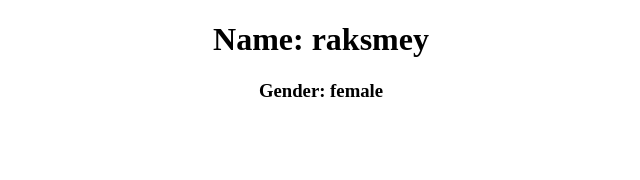
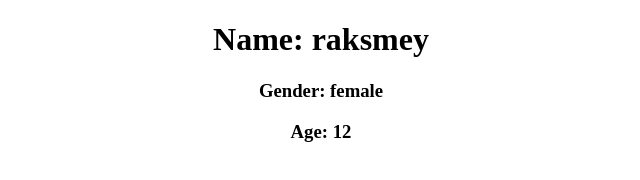
Before and after one commit to pinchai/test_st_11_12, a plain HTML site: page raksmey.html in a window 1280 px wide. Shown: the full height of the page, 319-959 px from the left. Drawn offline with Linux system fonts and the light colour scheme.

Commit message:
test interface

```diff
--- a/raksmey.html
+++ b/raksmey.html
@@ -8,6 +8,7 @@
 <center>
     <h1>Name: raksmey</h1>
     <h3>Gender: female</h3>
+    <h3>Age: 12</h3>
 </center>
 </body>
 </html>
```
